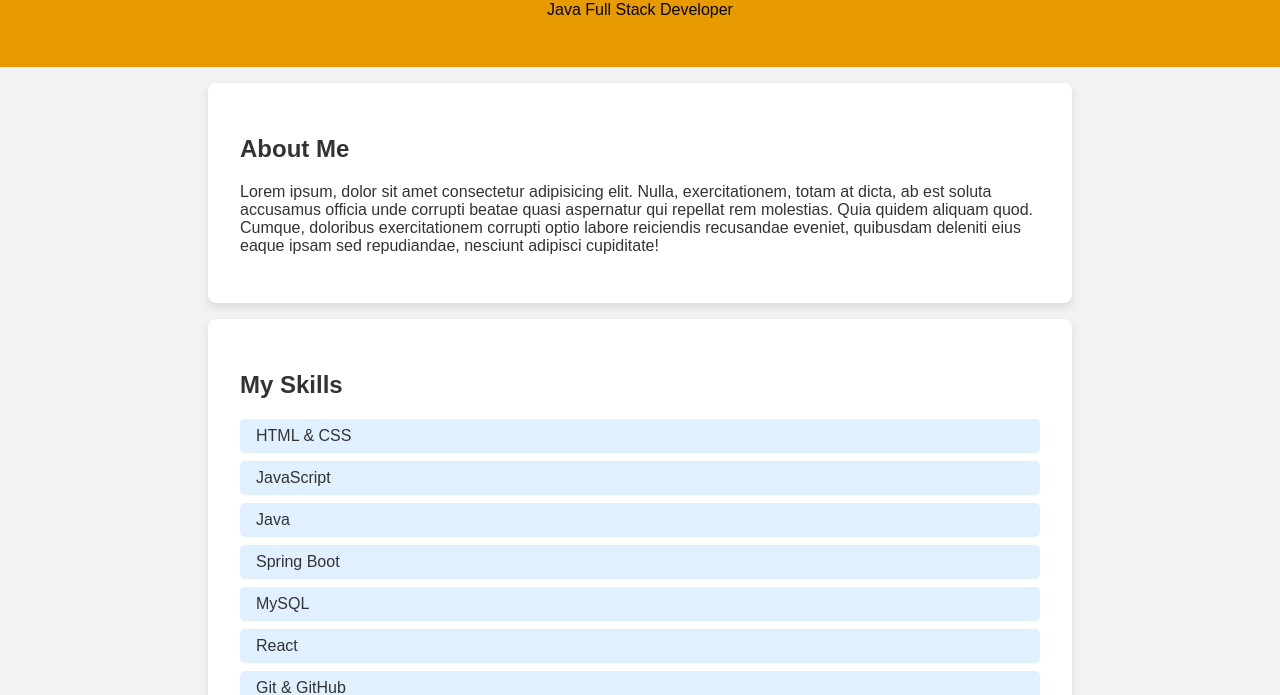
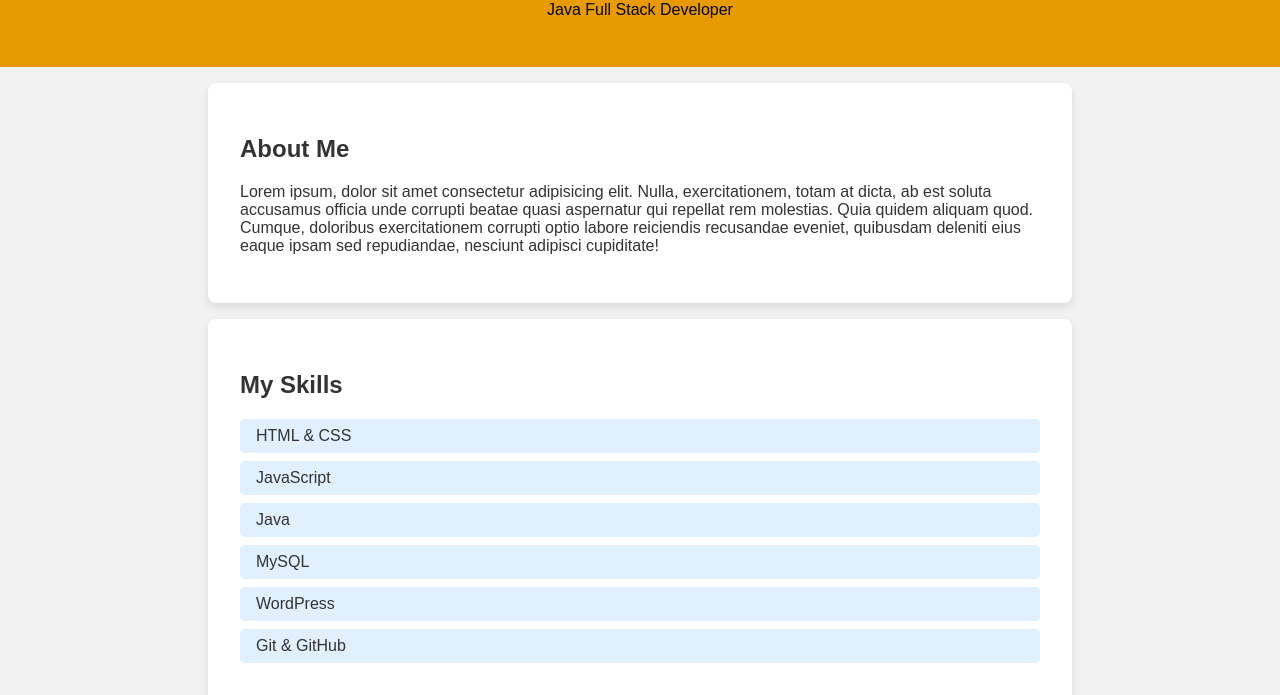
Before and after one commit to GangisettyHarshith/Portfolio1, a plain HTML site: page index.html in a window 1280 px wide. Shown: the part 111-806 px from the top of the page. Drawn offline with Linux system fonts and the light colour scheme.

Commit message:
Update index.html

```diff
--- a/index.html
+++ b/index.html
@@ -23,9 +23,8 @@
       <li>HTML & CSS</li>
       <li>JavaScript</li>
       <li>Java</li>
-      <li>Spring Boot</li>
       <li>MySQL</li>
-      <li>React</li>
+      <li>WordPress</li>
       <li>Git & GitHub</li>
     </ul>
   </section>
```
